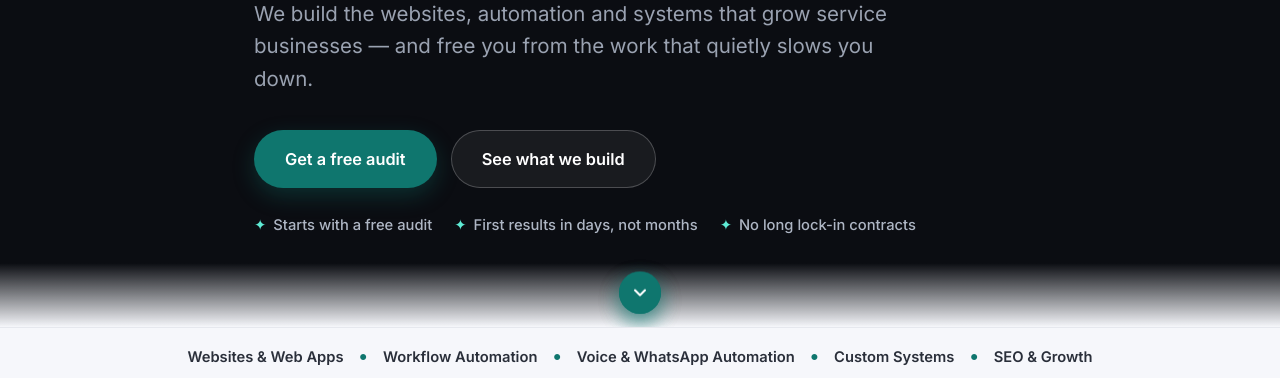
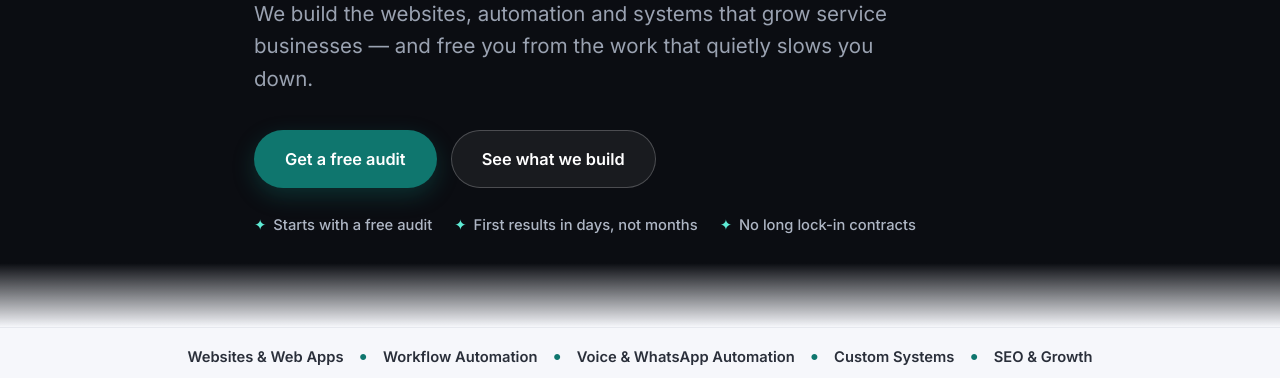
Before and after one commit to KarthickSuresh0311/agency, a plain HTML site: page index.html in a window 1280 px wide. Shown: the part 422-800 px from the top of the page. Drawn offline with Linux system fonts and the light colour scheme; files whose address does not match are found by name.

Commit message:
Remove hero scroll-arrow cue; strengthen on-scroll reveal animations
Co-Authored-By: Claude Opus 4.8 <noreply@anthropic.com>

```diff
--- a/assets/css/styles.css
+++ b/assets/css/styles.css
@@ -481,8 +481,8 @@ h3 { font-size: 1.15rem; font-weight: 700; letter-spacing: -0.01em; }
 
 /* Smoother scroll-reveal — gentler easing, slightly longer travel */
 .reveal {
-  transform: translateY(26px);
-  transition: opacity .75s cubic-bezier(.22, 1, .36, 1), transform .75s cubic-bezier(.22, 1, .36, 1);
+  transform: translateY(40px);
+  transition: opacity .7s cubic-bezier(.22, 1, .36, 1), transform .7s cubic-bezier(.22, 1, .36, 1);
 }
 
 /* Re-assert reduced-motion safeguard last, so it always wins for users
@@ -675,22 +675,3 @@ h3 { font-size: 1.15rem; font-weight: 700; letter-spacing: -0.01em; }
 @media (max-width: 680px) {
   .mv { grid-template-columns: 1fr; }
 }
-
-/* ============================================================
-   SCROLL-DOWN CUE (bouncing arrow in the hero)
-   ============================================================ */
-.scroll-cue {
-  position: absolute; left: 50%; bottom: 20px; transform: translateX(-50%);
-  width: 42px; height: 42px; border-radius: 50%; border: 0; cursor: pointer;
-  background: var(--accent); color: #fff; display: grid; place-items: center;
-  z-index: 3; box-shadow: 0 8px 20px rgba(15,118,110,.45);
-  transition: opacity .3s ease, background .15s ease;
-  animation: scrollBounce 1.8s ease-in-out infinite;
-}
-.scroll-cue svg { width: 20px; height: 20px; }
-.scroll-cue:hover { background: var(--accent-ink); }
-@keyframes scrollBounce {
-  0%, 100% { transform: translateX(-50%) translateY(0); }
-  50%      { transform: translateX(-50%) translateY(7px); }
-}
-@media (prefers-reduced-motion: reduce) { .scroll-cue { animation: none !important; } }
--- a/assets/js/script.js
+++ b/assets/js/script.js
@@ -93,25 +93,6 @@
     });
   }
 
-  /* ---- 2d. Scroll-down cue in the hero ------------------ */
-  var heroEl = document.querySelector(".hero, .page-hero");
-  if (heroEl) {
-    var cue = document.createElement("button");
-    cue.type = "button";
-    cue.className = "scroll-cue";
-    cue.setAttribute("aria-label", "Scroll down");
-    cue.innerHTML = '<svg viewBox="0 0 24 24" fill="none" stroke="currentColor" stroke-width="2.5" stroke-linecap="round" stroke-linejoin="round" aria-hidden="true"><path d="M6 9l6 6 6-6"/></svg>';
-    heroEl.appendChild(cue);
-
-    cue.addEventListener("click", function () {
-      window.scrollBy({ top: Math.round(window.innerHeight * 0.85), left: 0, behavior: "smooth" });
-    });
-    // Fade the cue out once the visitor starts scrolling
-    window.addEventListener("scroll", function () {
-      cue.style.opacity = window.scrollY > 60 ? "0" : "";
-    }, { passive: true });
-  }
-
   /* ---- 3. Current year in footer ------------------------ */
   var yearEl = document.getElementById("year");
   if (yearEl) { yearEl.textContent = new Date().getFullYear(); }
```
